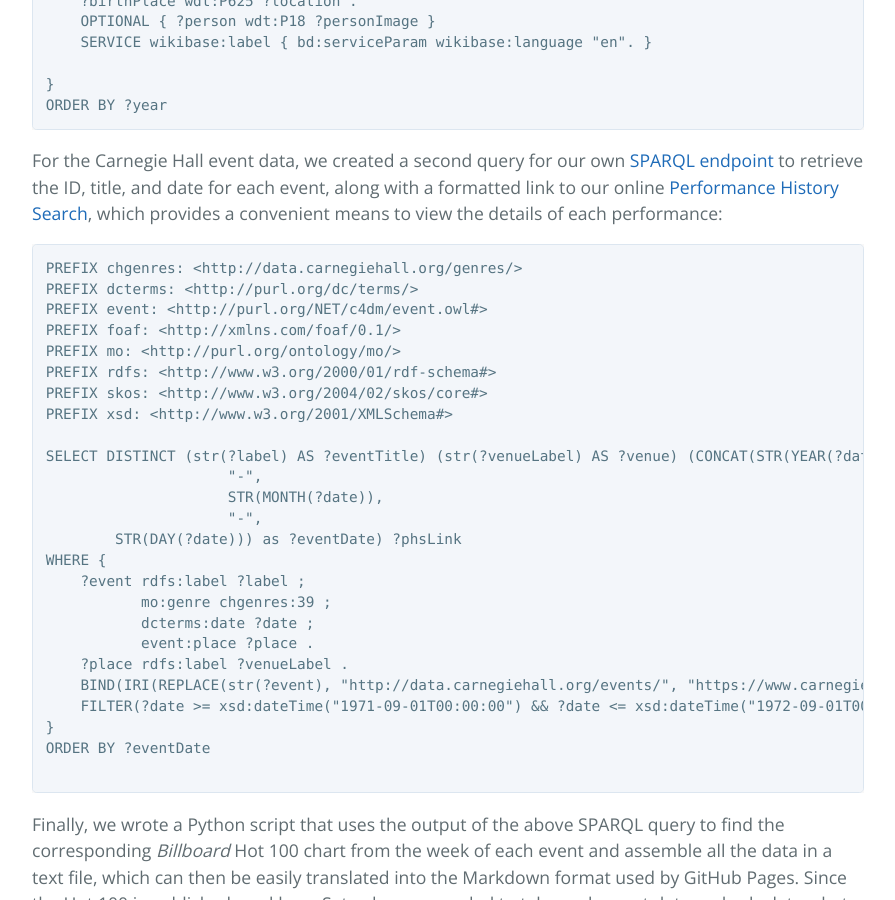
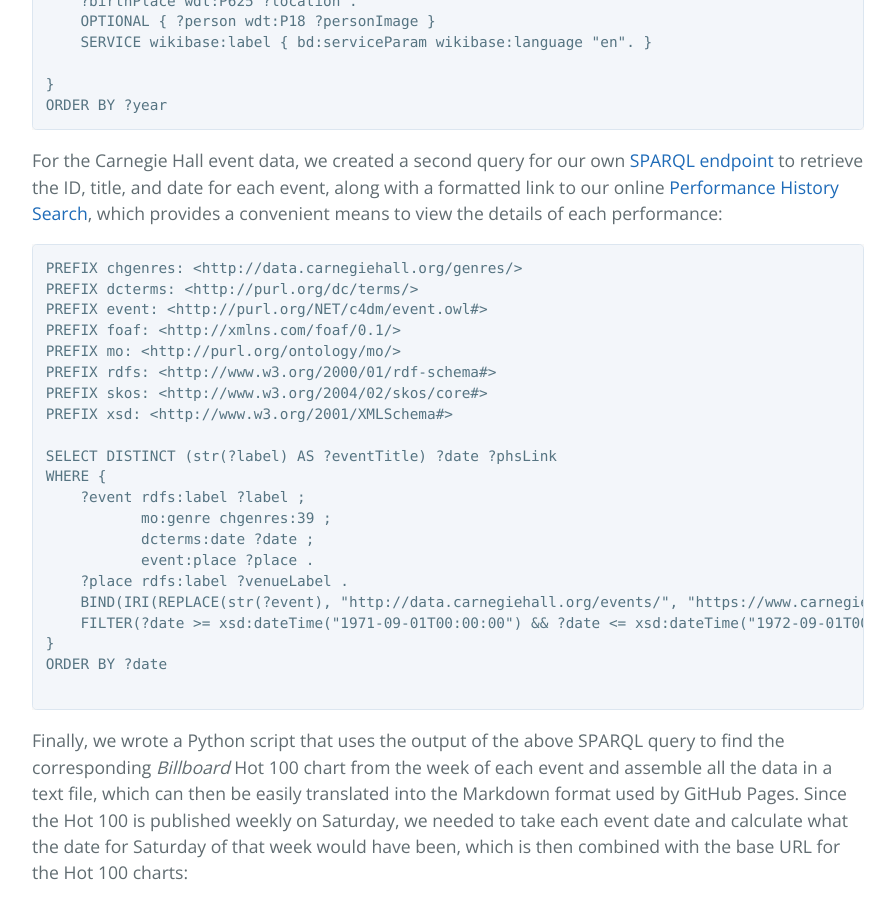
Before and after one commit to CarnegieHall/datalab, a Jekyll site: the page built from experiments/chdl-0011.md, in a window 1280 px wide and 900 px high, scrolled down 8012 px. Shown: the whole window, without its empty margins (192-1087 px from the left). Built offline with Jekyll 4.4.1, drawn with Linux system fonts in a browser that asks for light colours; our own code applies the rules of GitHub Pages for plain Markdown files.

Commit message:
Update SPARQL query
Concatenation/reformatting of datetime was unnecessary; Python script needs full ISO 8601 datetime

````diff
--- a/experiments/chdl-0011.md
+++ b/experiments/chdl-0011.md
@@ -141,11 +141,7 @@ PREFIX rdfs: <http://www.w3.org/2000/01/rdf-schema#>
 PREFIX skos: <http://www.w3.org/2004/02/skos/core#>
 PREFIX xsd: <http://www.w3.org/2001/XMLSchema#>
 
-SELECT DISTINCT (str(?label) AS ?eventTitle) (str(?venueLabel) AS ?venue) (CONCAT(STR(YEAR(?date)),
-                     "-",
-                     STR(MONTH(?date)),
-                     "-",
-        STR(DAY(?date))) as ?eventDate) ?phsLink
+SELECT DISTINCT (str(?label) AS ?eventTitle) ?date ?phsLink
 WHERE {
     ?event rdfs:label ?label ;
            mo:genre chgenres:39 ;
@@ -155,7 +151,7 @@ WHERE {
     BIND(IRI(REPLACE(str(?event), "http://data.carnegiehall.org/events/", "https://www.carnegiehall.org/About/History/Performance-History-Search?q=&dex=prod_PHS&event=")) AS ?phsLink).
     FILTER(?date >= xsd:dateTime("1971-09-01T00:00:00") && ?date <= xsd:dateTime("1972-09-01T00:00:00"))
 }
-ORDER BY ?eventDate
+ORDER BY ?date
 
 ```
 Finally, we wrote a Python script that uses the output of the above SPARQL query to find the corresponding <em>Billboard</em> Hot 100 chart from the week of each event and assemble all the data in a text file, which can then be easily translated into the Markdown format used by GitHub Pages. Since the Hot 100 is published weekly on Saturday, we needed to take each event date and calculate what the date for Saturday of that week would have been, which is then combined with the base URL for the Hot 100 charts:
````
